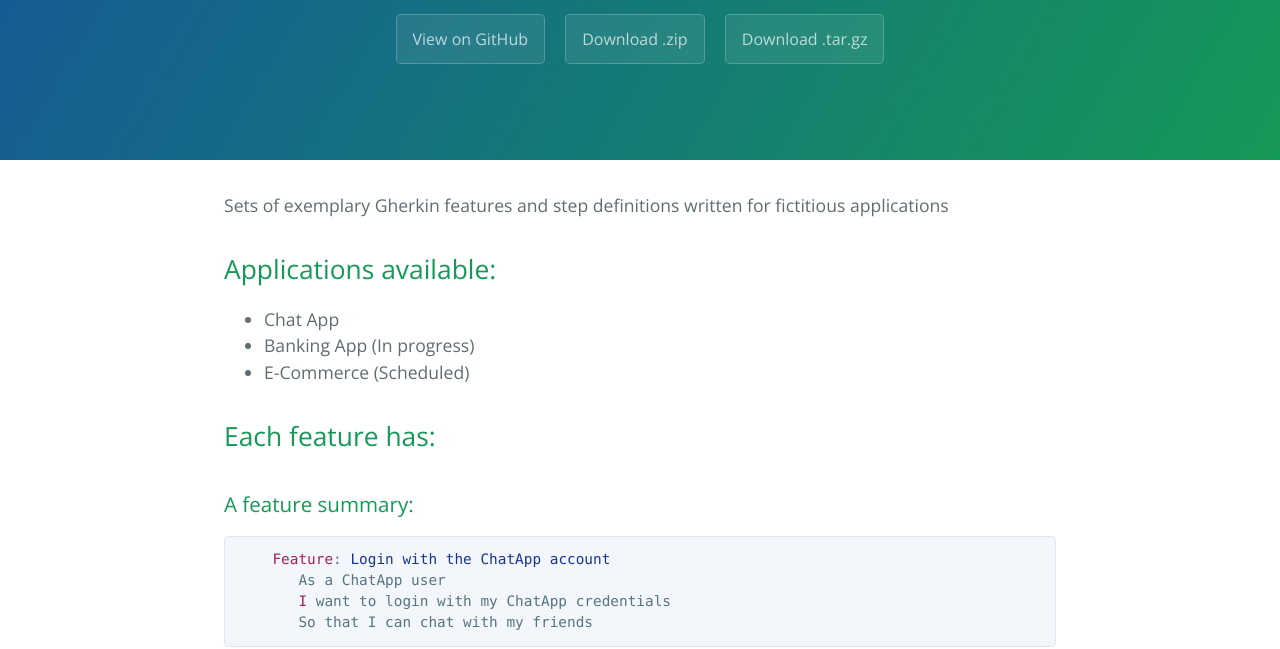
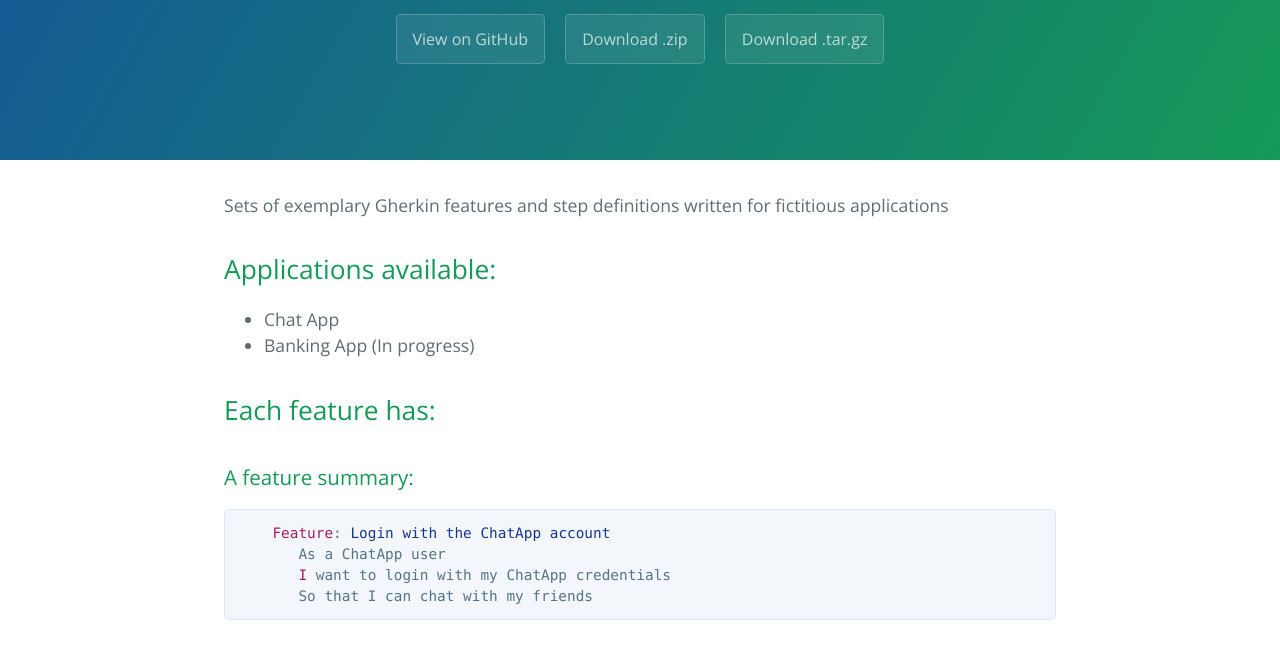
Before and after one commit to TheMightyLlama/GherkinFeatureSets, a plain HTML site: page index.html in a window 1280 px wide. Shown: the part 176-825 px from the top of the page. Drawn offline with nearby package versions, Linux system fonts and the light colour scheme.

Commit message:
Update index.html

```diff
--- a/index.html
+++ b/index.html
@@ -27,7 +27,6 @@
 <ul>
 <li>Chat App</li>
 <li>Banking App (In progress)</li>
-<li>E-Commerce (Scheduled)</li>
 </ul>
 
 <h2>
```
